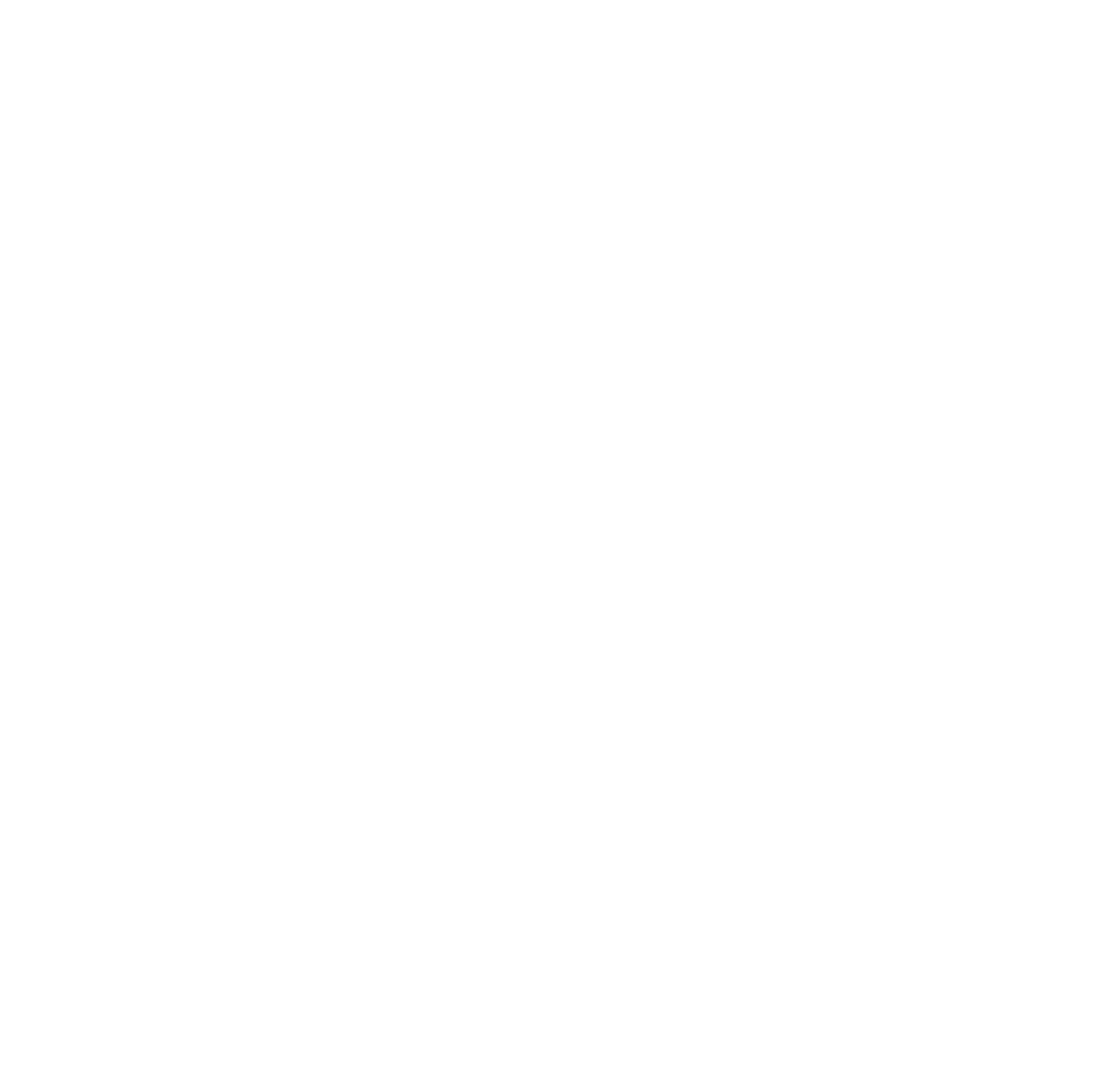
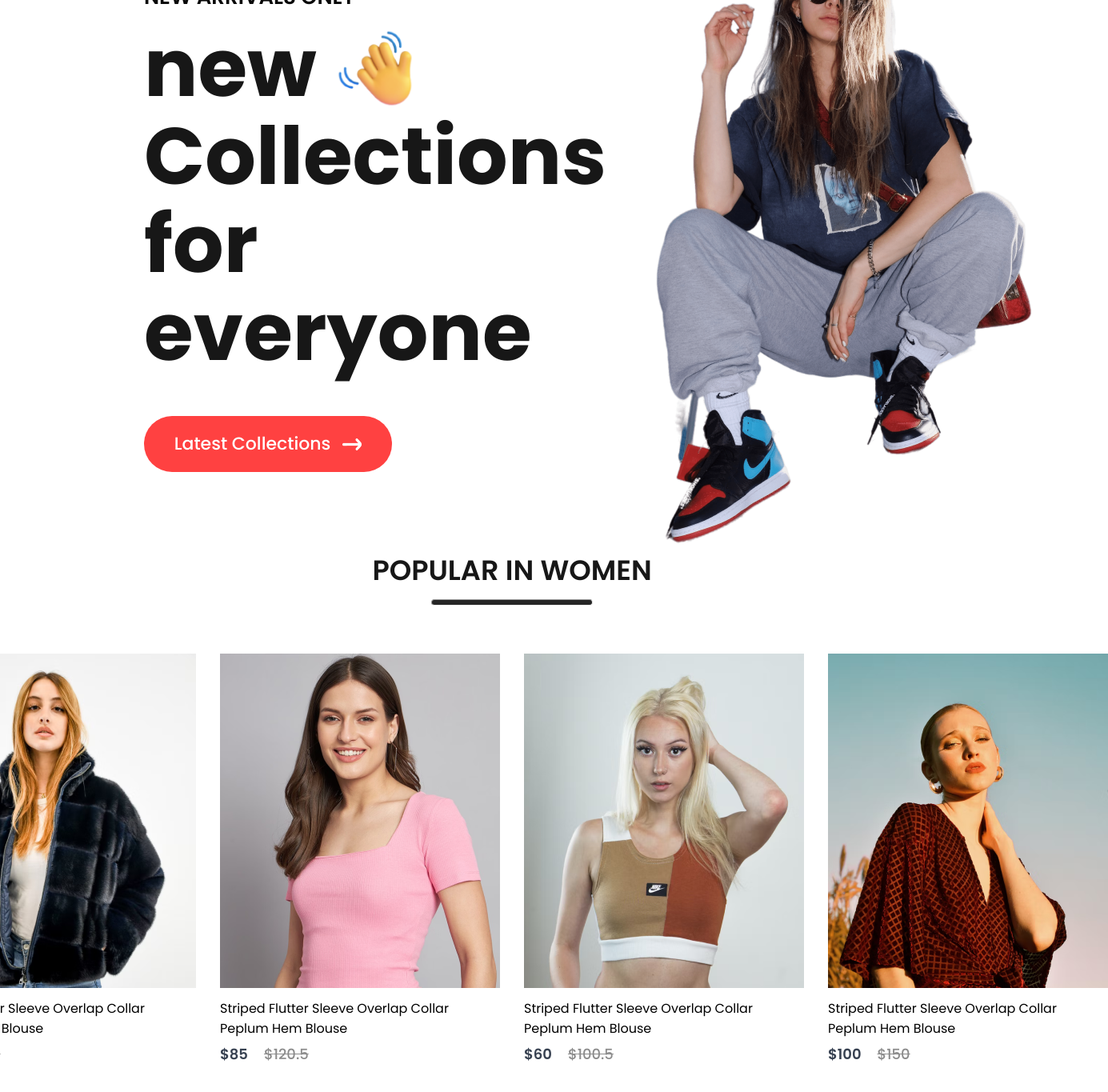
Before and after one commit to ashish-37-ui/E-commerce, a React (Create React App) app: page / in a window 1280 px wide. Shown: the part 211-1576 px from the top of the page at 80% size, 1385 px wide, since content can reach past the window. Before the commit the page ends 800 px from the top, so only its background shows below. Built offline with nearby package versions, Linux system fonts and the light colour scheme; the HTML template or start-up script is replaced by a standard one.

Commit message:
Added Three components in this app

```diff
--- /dev/null
+++ b/src/Components/Hero/Hero.css
@@ -0,0 +1,59 @@
+.hero{
+    height: 100vh;
+    background: linear-gradient(180deg, #fde1ff, #e1ffea22, 60%);
+    display: flex;
+}
+
+.hero-left {
+    flex: 1;
+    display: flex;
+    flex-direction: column;
+    justify-content: center;
+    gap: 20px;
+    padding-left: 180px;
+    line-height: 1.1;
+}
+
+.hero-left h2 {
+    color: #090909;
+    font-size: 26px;
+    font-weight: 600;
+}
+
+.hero-left p {
+    color: #171717;
+    font-size: 100px;
+    font-weight: 700;
+}
+
+.hero-hand-icon {
+    display: flex;
+    align-items: center;
+    gap: 20px;
+}
+
+.hero-hand-icon img {
+    width: 105px;
+}
+
+.hero-latest-btn {
+    display: flex;
+    justify-content: center;
+    align-items: center;
+    gap: 15px;
+    width: 310px;
+    height: 70px;
+    border-radius: 75px;
+    margin-top: 30px;
+    background: #ff4141;
+    color: white;
+    font-size: 22px;
+    font-weight: 500;
+}
+
+.hero-right {
+    flex: 1;
+    display: flex;
+    align-items: center;
+    justify-content: center;
+}
--- /dev/null
+++ b/src/Components/Hero/Hero.jsx
@@ -0,0 +1,39 @@
+import React from 'react'
+import "./Hero.css"
+import hand_icon from "../Assets/hand_icon.png";
+import arrow_icon from "../Assets/arrow.png";
+import hero_image from "../Assets/hero_image.png";
+
+const Hero = () => {
+  return (
+    <div className='hero'>
+      <div className='hero-left'>
+        <h2>NEW ARRIVALS ONLY</h2>
+        <div>
+          <div className='hero-hand-icon'>
+            <p>new</p>
+            <img src={hand_icon} alt='' />
+
+          </div>
+          <p>Collections</p>
+          <p>for everyone</p>
+        </div>
+
+        <div className='hero-latest-btn'>
+          <div>
+            Latest Collections
+          </div>
+          <img src={arrow_icon} alt='' />
+        </div>
+
+      </div>
+      <div className='hero-right'>
+        <img src={hero_image} alt='' />
+
+      </div>
+
+    </div>
+  )
+}
+
+export default Hero
--- /dev/null
+++ b/src/Components/Item/Item.css
@@ -0,0 +1,30 @@
+.item {
+    width: 350px;
+}
+
+.item p {
+    margin: 6px 0px;
+}
+
+.item-prices {
+    display: flex;
+    gap : 20px
+}
+
+.item-price-new {
+    color : #374151;
+    font-size: 18px;
+    font-weight: 600;
+}
+
+.item-price-old {
+    color: #8c8c8c;
+    font-size: 18px;
+    font-weight: 500;
+    text-decoration: line-through;
+}
+
+.item:hover {
+    transform: scale(1.05);
+    transition: 0.6s;
+}
--- /dev/null
+++ b/src/Components/Item/Item.jsx
@@ -0,0 +1,25 @@
+import React from 'react'
+import "./Item.css"
+
+const Item = (props) => {
+  return (
+    <div className='item'>
+        <img src={props.image} alt='' />
+        <p>{props.name}</p>
+
+        <div className='item-prices'>
+            <div className='item-price-new'>
+                ${props.new_price}
+
+            </div>
+            <div className='item-price-old'>
+                ${props.old_price}
+
+            </div>
+        </div>
+
+    </div>
+  )
+}
+
+export default Item
--- /dev/null
+++ b/src/Components/Popular/Popular.css
@@ -0,0 +1,26 @@
+.popular {
+    display: flex;
+    flex-direction: column;
+    align-items: center;
+    gap: 10px;
+    height: 90vh;
+}
+
+.popular h1 {
+    color: #171717;
+    font-size: 35px;
+    font-weight: 600;
+}
+
+.popular hr {
+    width: 200px;
+    height: 6px;
+    border-radius: 10px;
+    background: #252525;
+}
+
+.popular-item {
+    margin-top: 50px;
+    display: flex;
+    gap: 30px;
+}
--- /dev/null
+++ b/src/Components/Popular/Popular.jsx
@@ -0,0 +1,21 @@
+import React from 'react'
+import "./Popular.css";
+import data_product from "../Assets/data"
+import Item from "../Item/Item"
+
+const Popular = () => {
+  return (
+    <div className='popular'>
+        <h1>POPULAR IN WOMEN</h1>
+        <hr />
+        <div className='popular-item'>
+            {data_product.map((item, i) => {
+                return <Item key={i} id={item.id} name = {item.name} image= {item.image} new_price={item.new_price} old_price={item.old_price} />
+            })}
+        </div>
+
+    </div>
+  )
+}
+
+export default Popular
--- a/src/Pages/Shop.jsx
+++ b/src/Pages/Shop.jsx
@@ -1,9 +1,12 @@
 import React from 'react'
+import Hero from '../Components/Hero/Hero'
+import Popular from '../Components/Popular/Popular'
 
 const Shop = () => {
   return (
     <div>
-
+      <Hero />
+      <Popular />
     </div>
   )
 }
--- a/src/index.css
+++ b/src/index.css
@@ -1,3 +1,7 @@
+* {
+  margin: 0;
+}
+
 body {
   margin: 0;
   font-family: -apple-system, BlinkMacSystemFont, 'Segoe UI', 'Roboto', 'Oxygen',
```
